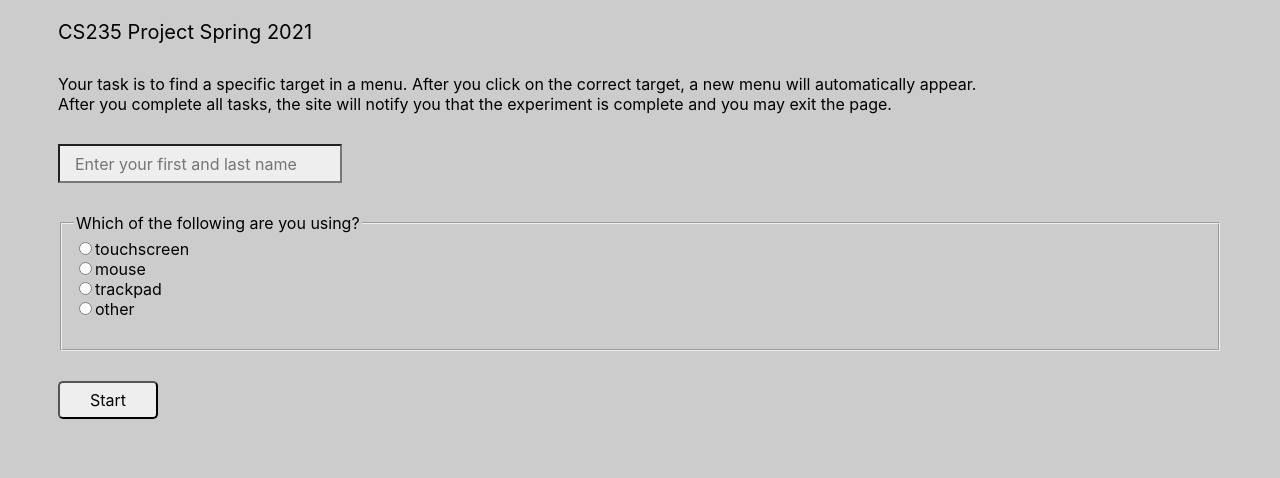
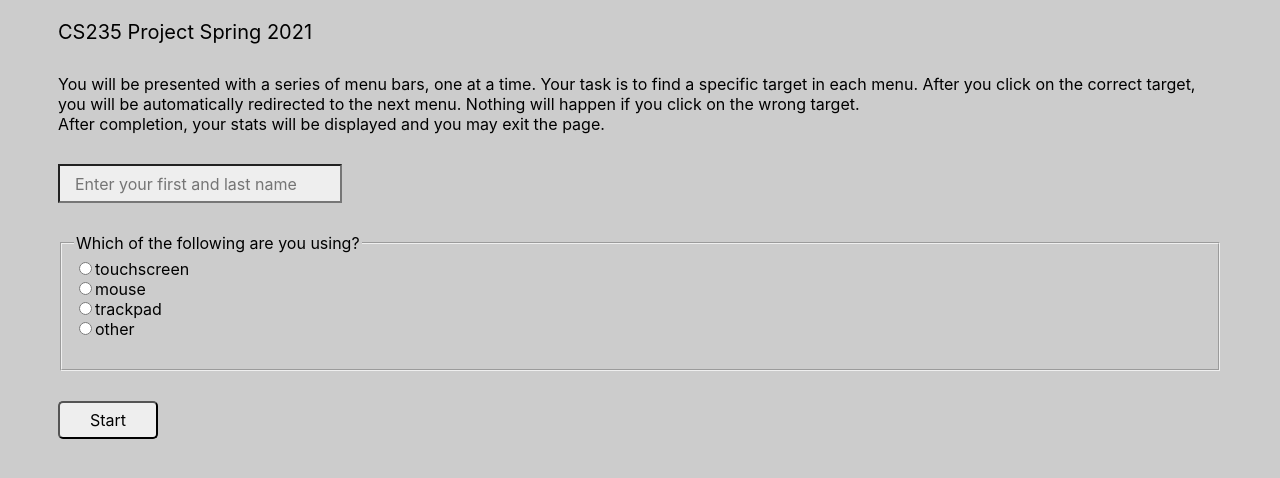
Before and after one commit to eugeniezhu/cs235project, a plain HTML site: page index.html in a window 1280 px wide. Drawn offline with Linux system fonts and the light colour scheme.

Commit message:
updated ReadMe, and minor changes

```diff
--- a/index.html
+++ b/index.html
@@ -42,9 +42,9 @@
   <script src="javascript/myscript.js"></script>
   <p class="subtitle">CS235 Project Spring 2021</p>
   <p class="content">
-    Your task is to find a specific target in a menu. After you click on the correct target, a new menu will automatically appear.
+    You will be presented with a series of menu bars, one at a time. Your task is to find a specific target in each menu. After you click on the correct target, you will be automatically redirected to the next menu. Nothing will happen if you click on the wrong target.
     <br>
-    After you complete all tasks, the site will notify you that the experiment is complete and you may exit the page.
+    After completion, your stats will be displayed and you may exit the page.
   </p>
   <form>
     <input placeholder="Enter your first and last name" id="userName" class="textbox" type="text" autocomplete="off">
```
Also changed, not shown: hue.html (+0 -1 lines), README.md.
